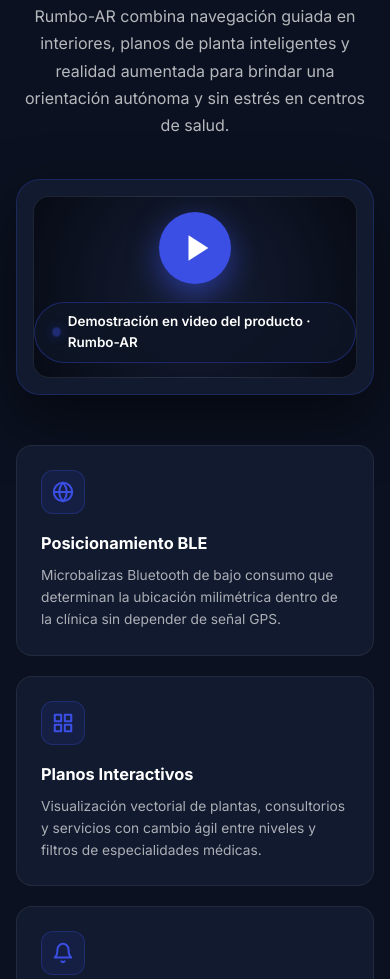
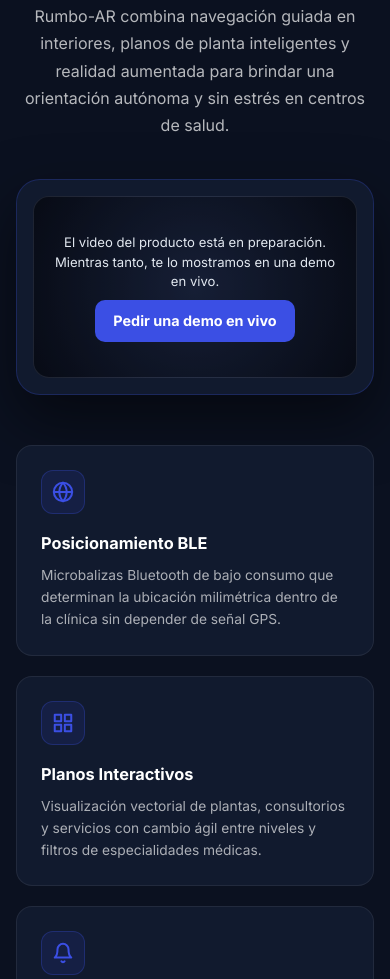
Before and after one commit to arquitecturas-software-emergentes-9061/rumbo-ar-landing-page, a plain HTML site: page src/public/index.html in a window 390 px wide. Shown: the part 7472-8451 px from the top of the page. Drawn offline with Linux system fonts and the light colour scheme.

Commit message:
feat(landing): show the product video as in preparation until it exists (PR-14)
The play button only appears when config.js has productVideoUrl; until then the section says the video is being prepared and links to a live demo, instead of a play button that does nothing.

```diff
--- a/src/public/assets/scripts/i18n.js
+++ b/src/public/assets/scripts/i18n.js
@@ -114,6 +114,8 @@ document.addEventListener('DOMContentLoaded', () => {
       prod_desc: "Rumbo-AR combina navegación guiada en interiores, planos de planta inteligentes y realidad aumentada para brindar una orientación autónoma y sin estrés en centros de salud.",
       prod_video_badge: "Demostración en video del producto · Rumbo-AR",
       prod_video_play: "Reproducir demostración",
+      prod_video_pending: "El video del producto está en preparación. Mientras tanto, te lo mostramos en una demo en vivo.",
+      prod_video_cta: "Pedir una demo en vivo",
       prod_f1_title: "Posicionamiento BLE",
       prod_f1_desc: "Microbalizas Bluetooth de bajo consumo que determinan la ubicación milimétrica dentro de la clínica sin depender de señal GPS.",
       prod_f2_title: "Planos Interactivos",
@@ -404,6 +406,8 @@ document.addEventListener('DOMContentLoaded', () => {
       prod_desc: "Rumbo-AR combines guided indoor navigation, intelligent floor plans, and augmented reality to provide autonomous, stress-free wayfinding in healthcare centers.",
       prod_video_badge: "Product Video Demonstration · Rumbo-AR",
       prod_video_play: "Play demo",
+      prod_video_pending: "The product video is being prepared. In the meantime, we can show you Rumbo in a live demo.",
+      prod_video_cta: "Request a live demo",
       prod_f1_title: "BLE Positioning",
       prod_f1_desc: "Low-energy Bluetooth micro-beacons determining sub-meter indoor clinic positioning without depending on GPS satellites.",
       prod_f2_title: "Interactive Floor Plans",
--- a/src/public/assets/scripts/main.js
+++ b/src/public/assets/scripts/main.js
@@ -221,6 +221,29 @@ document.addEventListener('DOMContentLoaded', () => {
     });
   }
 
+  /* ── 7b. VIDEO DEL PRODUCTO (PR-14) ──────────────── */
+  // Sin productVideoUrl en config.js la sección queda "en preparación" (así viene en el HTML)
+  const productVideo = document.getElementById('productVideo');
+  if (productVideo && config.productVideoUrl) {
+    const playButton = productVideo.querySelector('.video-play-btn');
+    const overlay = productVideo.querySelector('.video-overlay-preview');
+    const slot = productVideo.querySelector('.video-embed-slot');
+    productVideo.dataset.state = 'available';
+    productVideo.querySelector('[data-video-pending]').hidden = true;
+    playButton.hidden = false;
+    playButton.addEventListener('click', () => {
+      const frame = document.createElement('iframe');
+      frame.src = config.productVideoUrl;
+      frame.title = t('prod_video_badge');
+      frame.allow = 'fullscreen; picture-in-picture';
+      frame.allowFullscreen = true;
+      slot.replaceChildren(frame);
+      slot.style.display = 'block';
+      overlay.style.display = 'none';
+      productVideo.dataset.state = 'playing';
+    });
+  }
+
   /* ── 8. IMÁGENES NO DISPONIBLES ──────────────────── */
   document.querySelectorAll('.phone-mockup-img, .team-photo').forEach(img => {
     const markUnavailable = () => img.parentElement.classList.add('image-unavailable');
--- a/src/public/assets/styles/styles.css
+++ b/src/public/assets/styles/styles.css
@@ -729,6 +729,39 @@ h3 {
 }
 .video-play-btn svg {
   margin-left: 4px;
+}
+/* PR-14: estado del video del producto */
+.video-play-btn { border: none; padding: 0; cursor: pointer; }
+.video-play-btn[hidden], .video-pending[hidden] { display: none; }
+.video-showcase-box[data-state="pending"] .video-overlay-preview { cursor: default; }
+.video-showcase-box[data-state="pending"] .video-overlay-preview:hover { background: rgba(0,0,0,.28); }
+.video-pending {
+  display: flex;
+  flex-direction: column;
+  align-items: center;
+  gap: 12px;
+  max-width: 460px;
+  padding: 0 16px;
+  color: #E2E8F0;
+  font-size: .95rem;
+  line-height: 1.5;
+  text-align: center;
+}
+.video-pending-cta {
+  background: var(--blue);
+  color: #fff;
+  padding: 10px 18px;
+  border-radius: 10px;
+  font-size: .9rem;
+  font-weight: 700;
+  text-decoration: none;
+  transition: var(--transition);
+}
+.video-pending-cta:hover { background: var(--blue-hover); }
+.video-embed-slot iframe { position: absolute; inset: 0; width: 100%; height: 100%; border: 0; }
+@media (max-width: 640px) {
+  .video-showcase-box[data-state="pending"] .video-info-badge { display: none; }
+  .video-pending { font-size: .82rem; gap: 8px; }
 }
 .video-info-badge {
   background: rgba(14, 22, 38, 0.9);
--- a/src/public/index.html
+++ b/src/public/index.html
@@ -384,14 +384,19 @@
       </div>
 
       <!-- Video Container Box -->
-      <div class="video-showcase-box" data-animate>
+      <!-- PR-14: mientras no exista el video (config.js → productVideoUrl), la sección lo dice y ofrece una demo en vivo -->
+      <div class="video-showcase-box" id="productVideo" data-state="pending" data-animate>
         <div class="video-placeholder-wrapper">
           <div class="video-overlay-preview">
-            <div class="video-play-btn" title="Reproducir demostración" data-i18n-title="prod_video_play">
-              <svg width="34" height="34" viewBox="0 0 24 24" fill="#fff"><polygon points="6 3 20 12 6 21 6 3"/></svg>
-            </div>
+            <button type="button" class="video-play-btn" title="Reproducir demostración" aria-label="Reproducir demostración" data-i18n-title="prod_video_play" data-i18n-aria-label="prod_video_play" hidden>
+              <svg width="34" height="34" viewBox="0 0 24 24" fill="#fff" aria-hidden="true"><polygon points="6 3 20 12 6 21 6 3"/></svg>
+            </button>
             <div class="video-info-badge">
               <span class="pulse-dot"></span> <span data-i18n="prod_video_badge">Demostración en video del producto · Rumbo-AR</span>
+            </div>
+            <div class="video-pending" data-video-pending>
+              <p data-i18n="prod_video_pending">El video del producto está en preparación. Mientras tanto, te lo mostramos en una demo en vivo.</p>
+              <a href="#contacto" class="video-pending-cta" data-i18n="prod_video_cta">Pedir una demo en vivo</a>
             </div>
           </div>
           <div class="video-embed-slot" style="display: none;">
```
